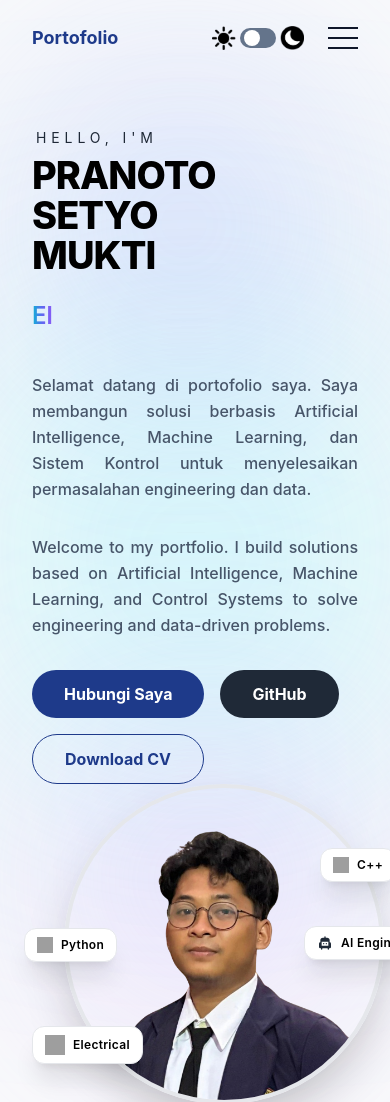
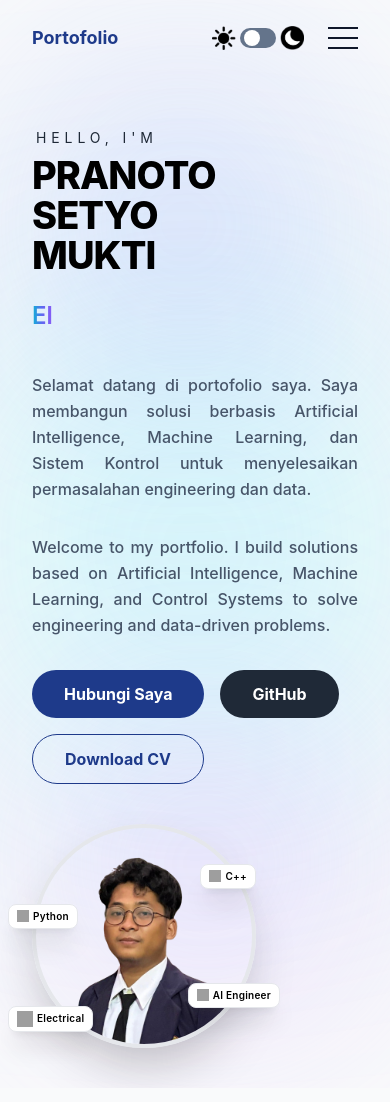
Before and after one commit to pransetyo11/pran-homepage, a website: page index.html in a window 390 px wide. Shown: the top 1102 px of the page. Drawn offline with Linux system fonts and the light colour scheme; grey boxes are pictures that could not be loaded.

Commit message:
fix resposif

```diff
--- a/index.html
+++ b/index.html
@@ -172,11 +172,14 @@
 
                     </div>
                 </div>
-                <div class="flex items-center justify-end relative z-10 translate-x-12 md:translate-x-24">
+                <div class="flex items-center justify-center lg:justify-end relative z-10
+                            px-4 py-10 md:py-16 lg:py-0
+                            translate-x-0 md:translate-x-12 lg:translate-x-24">
                     <div class="relative group cursor-pointer">
 
                         <!-- FOTO BULAT -->
-                        <div class="w-80 h-80 md:w-96 md:h-96 lg:w-[440px] lg:h-[440px]
+                        <div class="w-56 h-56 sm:w-64 sm:h-64 md:w-80 md:h-80
+                                    lg:w-[440px] lg:h-[440px]
                                     rounded-full overflow-hidden border-4 border-gray-200
                                     shadow-2xl transform transition-all duration-500
                                     group-hover:scale-105 group-hover:shadow-cyan-500/40">
@@ -186,41 +189,68 @@
                         </div>
 
                         <!-- BADGE 1 : C++ -->
-                        <div class="absolute top-16 -right-3 bg-white border border-gray-200
-                                    rounded-xl px-3 py-2 shadow-xl
-                                    transform hover:-translate-y-2 transition-all duration-300 flex items-center gap-2">
-                            <img src="https://cdn.simpleicons.org/cplusplus/00599C" class="w-4 h-4" />
-                            <span class="text-xs font-semibold tracking-wide">C++</span>
+                        <div class="absolute top-10 sm:top-20 right-0 sm:-right-2
+                                    bg-white border border-gray-200
+                                    rounded-lg sm:rounded-xl
+                                    px-2 py-1 sm:px-3 sm:py-2
+                                    shadow-xl transform hover:-translate-y-2 hover:shadow-cyan-500/20
+                                    transition-all duration-300 flex items-center gap-1 sm:gap-2">
+
+                            <img src="https://cdn.simpleicons.org/cplusplus/00599C"
+                                class="w-3 h-3 sm:w-4 sm:h-4" />
+
+                            <span class="text-[10px] sm:text-xs font-semibold tracking-wide">
+                                C++
+                            </span>
                         </div>
 
                         <!-- BADGE 2 : Python -->
-                        <div class="absolute top-36 -left-10 bg-white border border-gray-200
-                                    rounded-xl px-3 py-2 shadow-xl
-                                    transform hover:-translate-y-2 transition-all duration-300 flex items-center gap-2">
-                            <img src="https://cdn.simpleicons.org/python/3776AB" class="w-4 h-4" />
-                            <span class="text-xs font-semibold tracking-wide">Python</span>
+                        <div class="absolute top-20 md:top-28 -left-6 md:-left-12 lg:top-36 lg:-left-12
+                                    bg-white border border-gray-200
+                                    rounded-lg sm:rounded-xl
+                                    px-2 py-1 sm:px-3 sm:py-2
+                                    shadow-xl transform hover:-translate-y-2 hover:shadow-green-500/20
+                                    transition-all duration-300 flex items-center gap-1 sm:gap-2">
+
+                            <img src="https://cdn.simpleicons.org/python/3776AB"
+                                class="w-3 h-3 sm:w-4 sm:h-4" />
+
+                            <span class="text-[10px] sm:text-xs font-semibold tracking-wide">
+                                Python
+                            </span>
                         </div>
 
                         <!-- BADGE 3 : AI Engineer -->
-                        <div class="absolute bottom-36 -right-10 bg-white border border-gray-200
-                                        rounded-xl px-3 py-2 shadow-xl
-                                        transform hover:-translate-y-2 transition-all duration-300 flex items-center gap-2">
+                        <div class="absolute bottom-10 md:bottom-42 -right-6 md:-right-10 lg:bottom-36 lg:-right-10
+                                    bg-white border border-gray-200
+                                    rounded-lg sm:rounded-xl
+                                    px-2 py-1 sm:px-3 sm:py-2
+                                    shadow-xl transform hover:-translate-y-2 hover:shadow-blue-500/30
+                                    transition-all duration-300 flex items-center gap-1 sm:gap-2">
 
-                            <!-- Robot AI Icon -->
-                            <svg xmlns="http://www.w3.org/2000/svg" viewBox="0 0 24 24"
-                                class="w-4 h-4 text-gray-800">
-                                <path fill="currentColor" d="M12 2a1 1 0 0 1 1 1v1h2a4 4 0 0 1 4 4v3a2 2 0 0 1 2 2v5a2 2 0 0 1-2 2h-1v1a1 1 0 1 1-2 0v-1H8v1a1 1 0 1 1-2 0v-1H5a2 2 0 0 1-2-2v-5a2 2 0 0 1 2-2V8a4 4 0 0 1 4-4h2V3a1 1 0 0 1 1-1zm-5 8v6h10v-6H7zm3 2a1 1 0 1 0 0 2 1 1 0 0 0 0-2zm4 0a1 1 0 1 0 0 2 1 1 0 0 0 0-2z"/>
-                            </svg>
+                            <!-- AI Icon -->
+                            <img src="https://cdn-icons-png.flaticon.com/512/2103/2103633.png"
+                                class="w-3 h-3 sm:w-4 sm:h-4" />
 
-                            <span class="text-xs font-semibold tracking-wide">AI Engineer</span>
+                            <span class="text-[10px] sm:text-xs font-semibold tracking-wide">
+                                AI Engineer
+                            </span>
                         </div>
 
                         <!-- BADGE 4 : Electrical -->
-                        <div class="absolute bottom-10 -left-8 bg-white border border-gray-200
-                                    rounded-xl px-3 py-2 shadow-xl
-                                    transform hover:-translate-y-2 transition-all duration-300 flex items-center gap-2">
-                        <img src="https://cdn.simpleicons.org/arduino/00979D" class="w-5 h-5" />
-                        <span class="text-xs font-semibold tracking-wide">Electrical</span>
+                        <div class="absolute bottom-4 sm:bottom-12 -left-6 sm:-left-6
+                                    bg-white border border-gray-200
+                                    rounded-lg sm:rounded-xl
+                                    px-2 py-1 sm:px-3 sm:py-2
+                                    shadow-xl transform hover:-translate-y-2 hover:shadow-purple-500/30
+                                    transition-all duration-300 flex items-center gap-1 sm:gap-2">
+
+                            <img src="https://cdn.simpleicons.org/arduino/00979D"
+                                class="w-4 h-4 sm:w-5 sm:h-5" />
+
+                            <span class="text-[10px] sm:text-xs font-semibold tracking-wide">
+                                Electrical
+                            </span>
                         </div>
                     </div>
                 </div>
--- a/src/input.css
+++ b/src/input.css
@@ -31,6 +31,8 @@ body{
     @apply flex flex-col items-center justify-center
     gap-3 px-6 py-5 rounded-2xl
     bg-white dark:bg-slate-700
+    dark:shadow-cyan-500/30
+    dark:hover:shadow-cyan-500/40
     shadow-md hover:shadow-2xl
     hover:-translate-y-2
     transition-all duration-300
```
Also changed, not shown: src/output.css.
